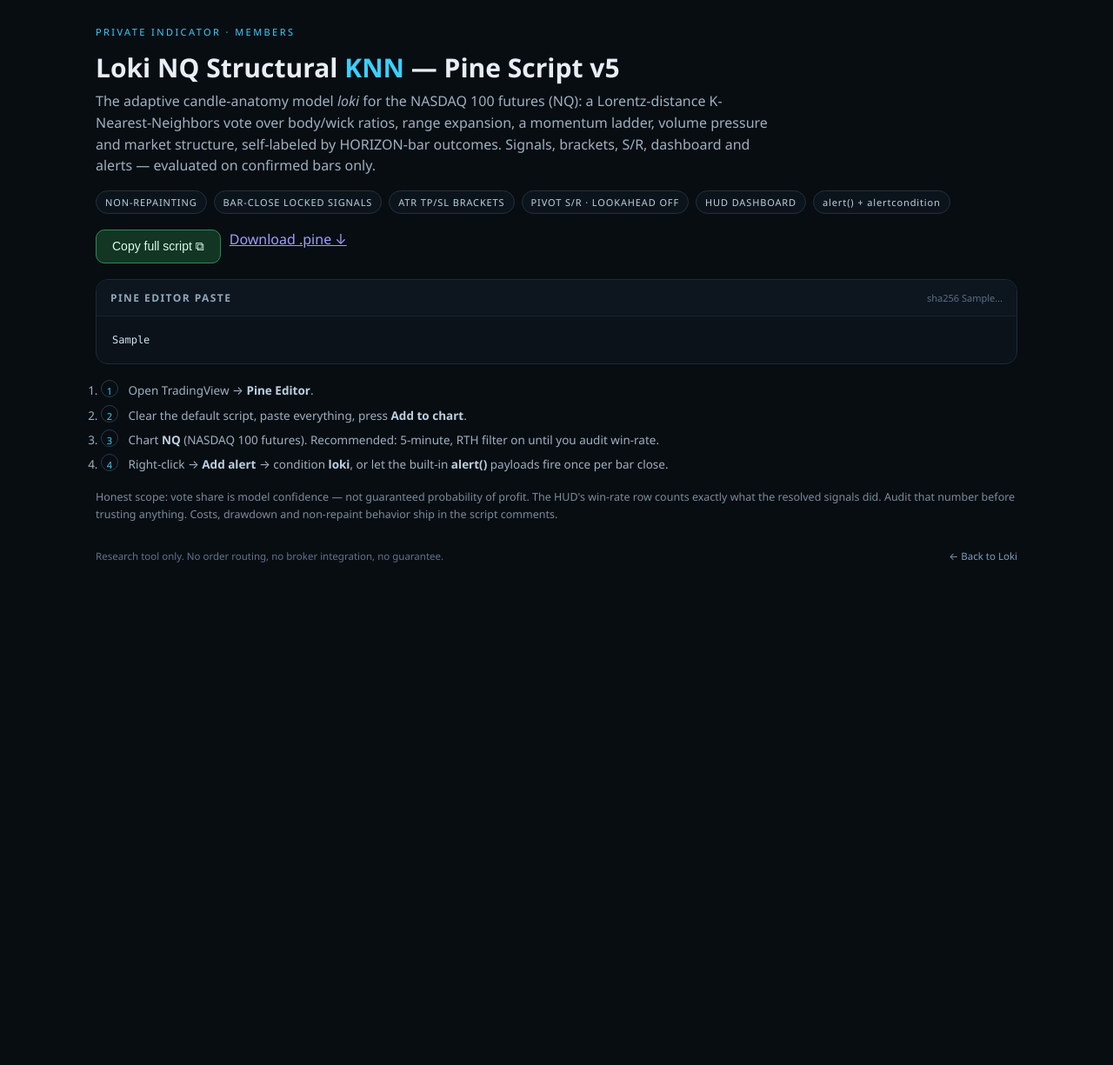
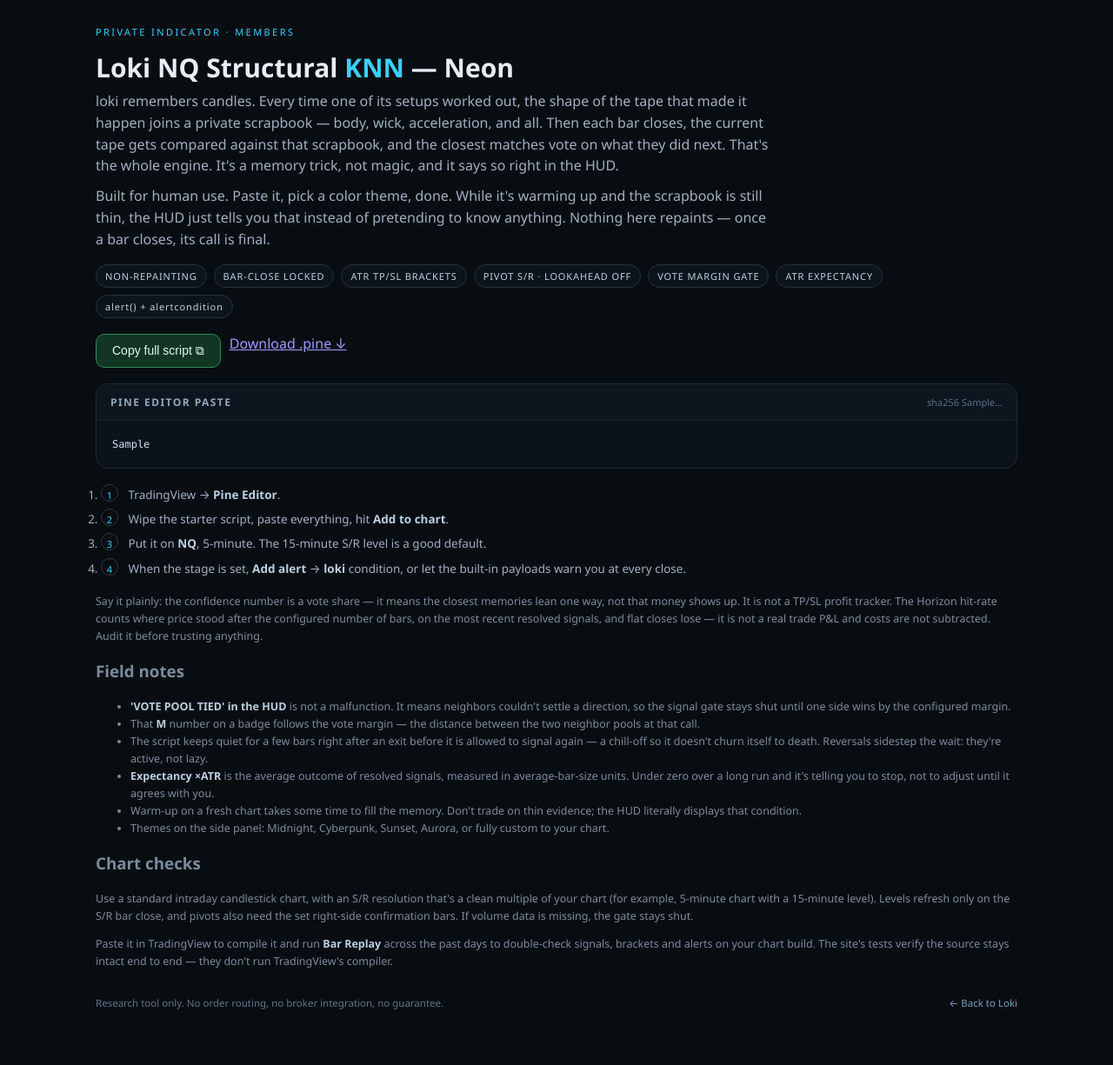
Before and after one commit to Lokitrading/lokitrading, a Flask app: template templates/indicator.html in a window 1280 px wide. Shown: the part 66-1291 px from the top of the page at 87% size. Before the commit the page ends 713 px from the top, so only its background shows below. Run offline with Flask 3, Linux system fonts and the light colour scheme; the template is opened without the code that fills it: most values are stand-ins (such as "Sample title", 1, 10 or a date in 2020).

Commit message:
Loki sharpened: vote-margin KNN, cooldown and expectancy; humanized members page; distance-soft cloud matching
Pine: distance-softened votes with recency decay, vote margin gate with explicit VOTE POOL TIED status, structure-alignment entries with counter-trend bump, post-exit cooldown, ATR-normalized rolling expectancy row; labels and alert payloads now carry the margin. Members page: human-voiced hero and field notes replacing contract bullet tone, honest audit wording. Cloud: patternMatcher blends Laplace count share with causal distance-softened share (Wilson lower bound and acceptance unchanged); two numerical tests pin the blend bounds.

```diff
--- a/templates/indicator.html
+++ b/templates/indicator.html
@@ -89,20 +89,28 @@
 
     <section class="hero">
       <p class="eyebrow" style="color:#3ad0ff; letter-spacing:.22em; font-size:11px; margin:0;">PRIVATE INDICATOR · MEMBERS</p>
-      <h1>Loki NQ Structural <em>KNN</em> — Pine Script v5</h1>
+      <h1>Loki NQ Structural <em>KNN</em> — Neon</h1>
       <p>
-        The adaptive candle-anatomy model <em>loki</em> for the NASDAQ 100 futures
-        (NQ): a Lorentz-distance K-Nearest-Neighbors vote over body/wick ratios,
-        range expansion, a momentum ladder, volume pressure and market structure,
-        self-labeled by HORIZON-bar outcomes. Signals, brackets, S/R, dashboard
-        and alerts — evaluated on confirmed bars only.
+        loki remembers candles. Every time one of its setups worked out, the shape
+        of the tape that made it happen joins a private scrapbook — body, wick,
+        acceleration, and all. Then each bar closes, the current tape gets compared
+        against that scrapbook, and the closest matches vote on what they did
+        next. That's the whole engine. It's a memory trick, not magic, and it
+        says so right in the HUD.
+      </p>
+      <p>
+        Built for human use. Paste it, pick a color theme, done. While it's
+        warming up and the scrapbook is still thin, the HUD just tells you that
+        instead of pretending to know anything. Nothing here repaints — once a
+        bar closes, its call is final.
       </p>
       <div class="chips">
         <span class="chip">NON-REPAINTING</span>
-        <span class="chip">BAR-CLOSE LOCKED SIGNALS</span>
+        <span class="chip">BAR-CLOSE LOCKED</span>
         <span class="chip">ATR TP/SL BRACKETS</span>
         <span class="chip">PIVOT S/R · LOOKAHEAD OFF</span>
-        <span class="chip">HUD DASHBOARD</span>
+        <span class="chip">VOTE MARGIN GATE</span>
+        <span class="chip">ATR EXPECTANCY</span>
         <span class="chip">alert() + alertcondition</span>
       </div>
       <div class="actions">
@@ -122,17 +130,36 @@
 
     <section class="note">
       <ol class="how">
-        <li><span class="step">1</span> Open TradingView → <b>Pine Editor</b>.</li>
-        <li><span class="step">2</span> Clear the default script, paste everything, press <b>Add to chart</b>.</li>
-        <li><span class="step">3</span> Chart <b>NQ</b> (NASDAQ 100 futures). Recommended: 5-minute, RTH filter on until you audit win-rate.</li>
-        <li><span class="step">4</span> Right-click → <b>Add alert</b> → condition <b>loki</b>, or let the built-in <b>alert()</b> payloads fire once per bar close.</li>
+        <li><span class="step">1</span> TradingView → <b>Pine Editor</b>.</li>
+        <li><span class="step">2</span> Wipe the starter script, paste everything, hit <b>Add to chart</b>.</li>
+        <li><span class="step">3</span> Put it on <b>NQ</b>, 5-minute. The 15-minute S/R level is a good default.</li>
+        <li><span class="step">4</span> When the stage is set, <b>Add alert</b> → <b>loki</b> condition, or let the built-in payloads warn you at every close.</li>
       </ol>
       <p style="margin-top:10px;">
-        Honest scope: vote share is model confidence — not guaranteed probability of profit.
-        The HUD's win-rate row counts exactly what the resolved signals did. Audit that
-        number before trusting anything. Costs, drawdown and non-repaint behavior ship in
-        the script comments.
+        Say it plainly: the confidence number is a vote share — it means the closest
+        memories lean one way, not that money shows up. It is not a TP/SL profit
+        tracker. The Horizon hit-rate counts where price stood after the configured
+        number of bars, on the most recent resolved signals, and flat closes lose —
+        it is not a real trade P&L and costs are not subtracted.
+        Audit it before trusting anything.
       </p>
+      <h2>Field notes</h2>
+      <ul>
+        <li><b>'VOTE POOL TIED' in the HUD</b> is not a malfunction. It means neighbors couldn't settle a direction, so the signal gate stays shut until one side wins by the configured margin.</li>
+        <li>That <b>M</b> number on a badge follows the vote margin — the distance between the two neighbor pools at that call.</li>
+        <li>The script keeps quiet for a few bars right after an exit before it is allowed to signal again — a chill-off so it doesn't churn itself to death. Reversals sidestep the wait: they're active, not lazy.</li>
+        <li><b>Expectancy ×ATR</b> is the average outcome of resolved signals, measured in average-bar-size units. Under zero over a long run and it's telling you to stop, not to adjust until it agrees with you.</li>
+        <li>Warm-up on a fresh chart takes some time to fill the memory. Don't trade on thin evidence; the HUD literally displays that condition.</li>
+        <li>Themes on the side panel: Midnight, Cyberpunk, Sunset, Aurora, or fully custom to your chart.</li>
+      </ul>
+      <h2>Chart checks</h2>
+      <p>Use a standard intraday candlestick chart, with an S/R resolution that's a
+        clean multiple of your chart (for example, 5-minute chart with a 15-minute level).
+        Levels refresh only on the S/R bar close, and pivots also need the set
+        right-side confirmation bars. If volume data is missing, the gate stays shut.</p>
+      <p>Paste it in TradingView to compile it and run <b>Bar Replay</b> across the past days
+        to double-check signals, brackets and alerts on your chart build. The site's tests
+        verify the source stays intact end to end — they don't run TradingView's compiler.</p>
     </section>
 
     <footer>
```
Also changed, not shown: cloud/services/patternMatcher.ts (+10 -1 lines), cloud/tests/patternMatcher.test.ts (+18 -0 lines), tests/test_pine_contract.py (added, +116 -0 lines), 1 other file.
